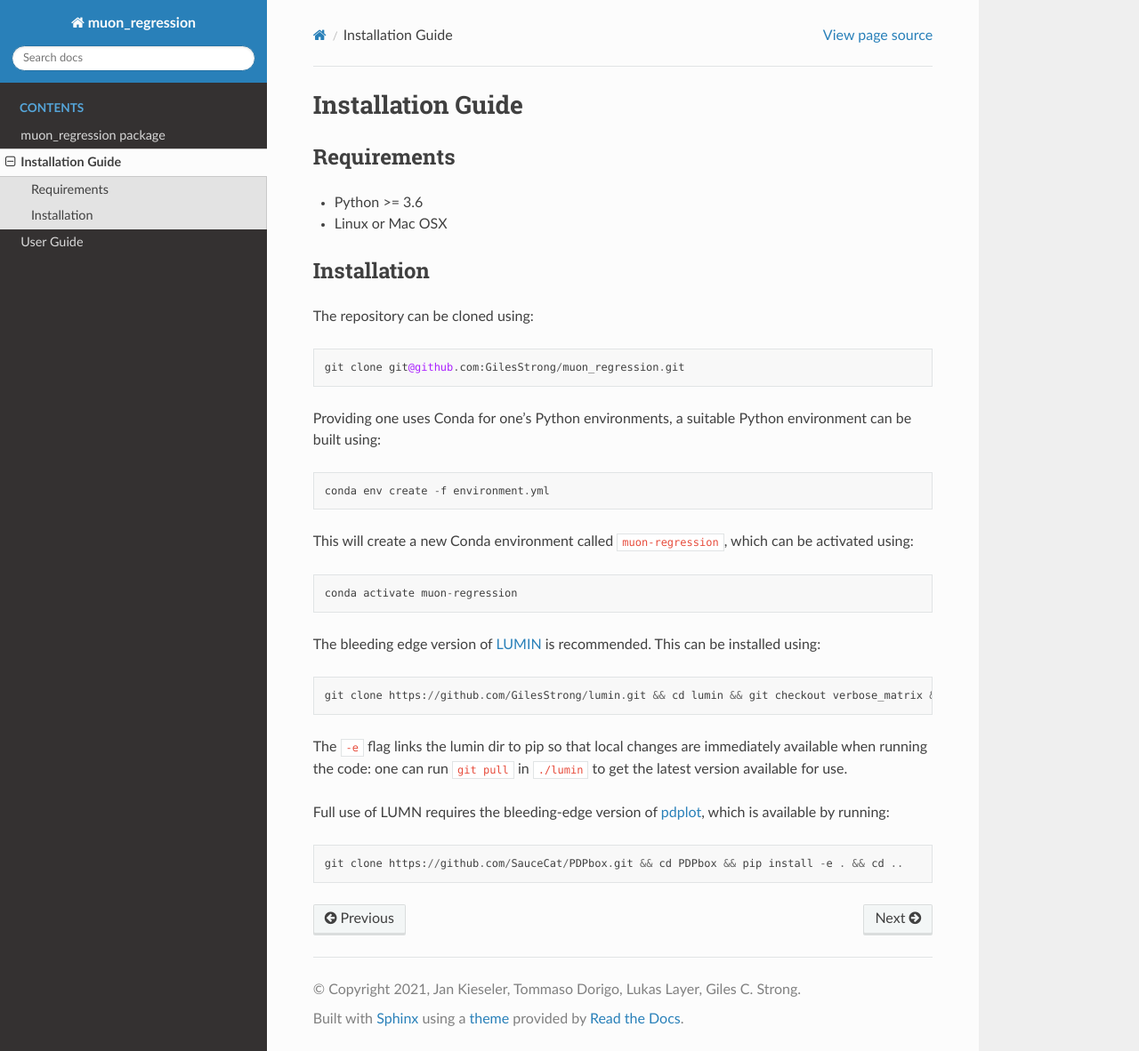
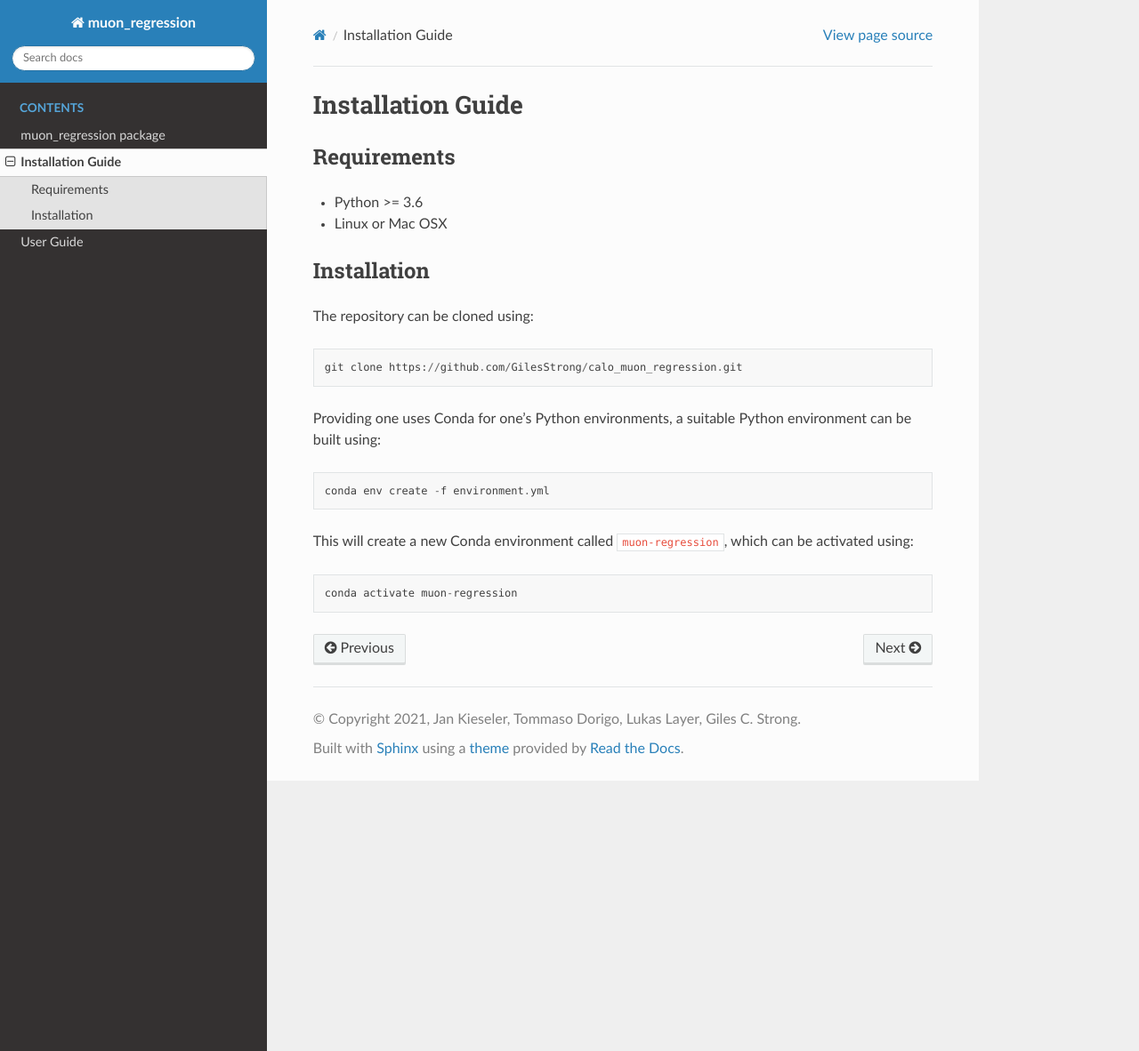
Before and after one commit to GilesStrong/calo_muon_regression, a Sphinx documentation site: the page built from docs/source/installation.md, in a window 1280 px wide and 1182 px high. Shown: the whole window at 89% size. Built offline with Sphinx 7.4.7 and the Read the Docs theme 2.0.0, drawn with Linux system fonts in a browser that asks for light colours.

Commit message:
Update installation

````diff
--- a/docs/source/installation.md
+++ b/docs/source/installation.md
@@ -9,7 +9,7 @@
 
 The repository can be cloned using:
 ```
-git clone git@github.com:GilesStrong/muon_regression.git
+git clone https://github.com/GilesStrong/calo_muon_regression.git
 ```
 
 Providing one uses Conda for one's Python environments, a suitable Python environment can be built using:
@@ -21,15 +21,3 @@ This will create a new Conda environment called `muon-regression`, which can be
 ```
 conda activate muon-regression
 ```
-
-The bleeding edge version of [LUMIN](https://github.com/GilesStrong/lumin) is recommended. This can be installed using:
-```
-git clone https://github.com/GilesStrong/lumin.git && cd lumin && git checkout verbose_matrix && pip install -e . && cd ..
-```
-The `-e` flag links the lumin dir to pip so that local changes are immediately available when running the code: one can run `git pull` in `./lumin` to get the latest version available for use.
-
-Full use of LUMN requires the bleeding-edge version of [pdplot](https://github.com/SauceCat/PDPbox), which is available by running:
-
-```
-git clone https://github.com/SauceCat/PDPbox.git && cd PDPbox && pip install -e . && cd ..
-```
````
